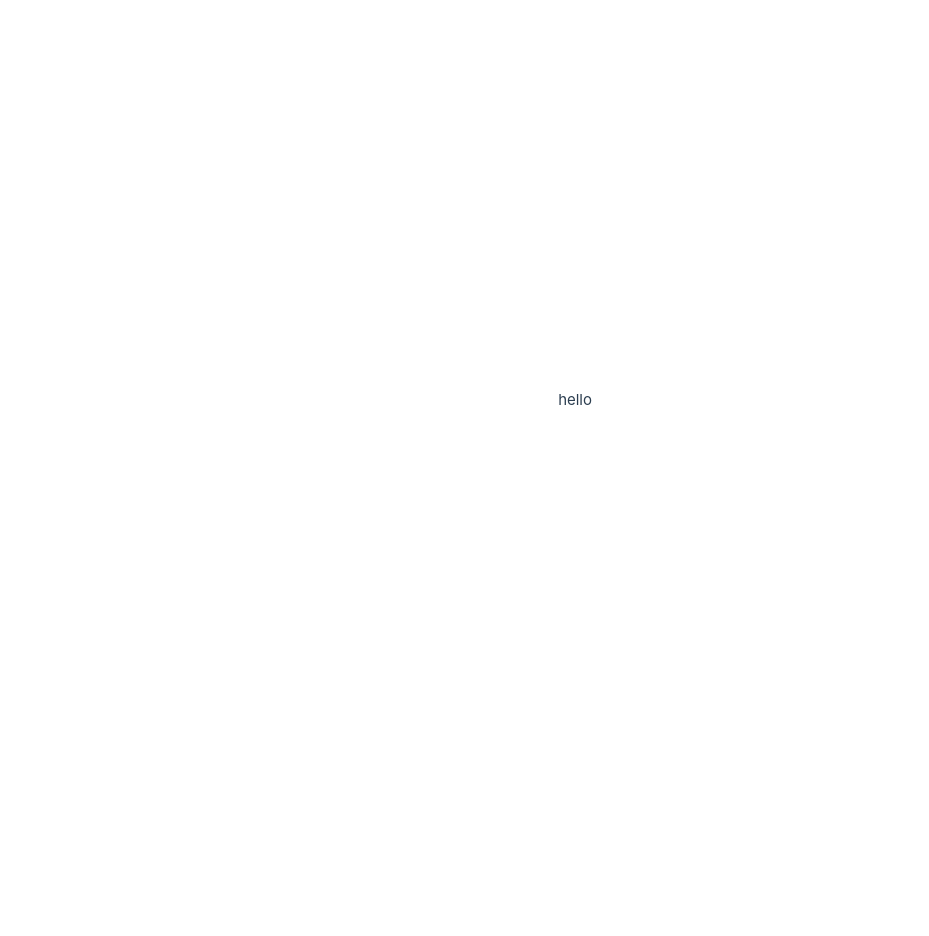
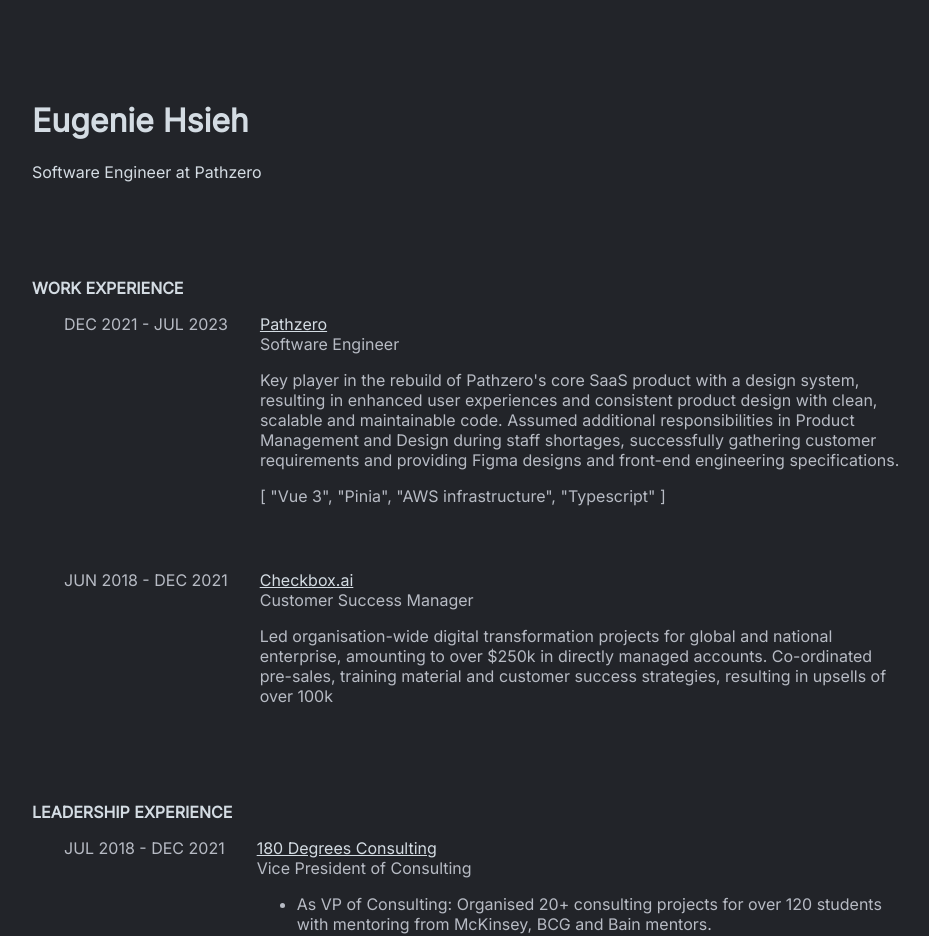
Before and after one commit to eugenie-hsieh/home, a Vue app: page / in a window 1280 px wide. Shown: the top 936 px of the page, without its empty margins (48-977 px from the left). Before the commit the page ends 800 px from the top, so only its background shows below. Built offline with nearby package versions, Linux system fonts and the light colour scheme.

Commit message:
added basic content and layout

```diff
--- a/package.json
+++ b/package.json
@@ -36,6 +36,7 @@
     "jsdom": "^22.1.0",
     "npm-run-all": "^4.1.5",
     "prettier": "^3.0.0",
+    "sass": "^1.66.1",
     "typescript": "~5.1.6",
     "vite": "^4.4.6",
     "vitest": "^0.33.0",
--- a/src/App.vue
+++ b/src/App.vue
@@ -1,11 +1,11 @@
 <script setup lang="ts">
+import DefaultLayout from './views/DefaultLayout.vue';
 </script>
 
 <template>
-  <header>
-    <div class="wrapper">hello</div>
-  </header>
+  <div>
+    <DefaultLayout> <router-view /></DefaultLayout>
+  </div>
 </template>
 
-<style scoped>
-</style>
+<style scoped></style>
--- a/src/assets/base.css
+++ b/src/assets/base.css
@@ -1,73 +1,8 @@
-/* color palette from <https://github.com/vuejs/theme> */
 :root {
-  --vt-c-white: #ffffff;
-  --vt-c-white-soft: #f8f8f8;
-  --vt-c-white-mute: #f2f2f2;
+  --layout-bg: #222429;
+  --layout-padding: 5rem;
 
-  --vt-c-black: #181818;
-  --vt-c-black-soft: #222222;
-  --vt-c-black-mute: #282828;
-
-  --vt-c-indigo: #2c3e50;
-
-  --vt-c-divider-light-1: rgba(60, 60, 60, 0.29);
-  --vt-c-divider-light-2: rgba(60, 60, 60, 0.12);
-  --vt-c-divider-dark-1: rgba(84, 84, 84, 0.65);
-  --vt-c-divider-dark-2: rgba(84, 84, 84, 0.48);
-
-  --vt-c-text-light-1: var(--vt-c-indigo);
-  --vt-c-text-light-2: rgba(60, 60, 60, 0.66);
-  --vt-c-text-dark-1: var(--vt-c-white);
-  --vt-c-text-dark-2: rgba(235, 235, 235, 0.64);
+  --white: #d4dce3;
+  --dull-white: #b7bbc4;
+  --orange: #df633e;
 }
-
-/* semantic color variables for this project */
-:root {
-  --color-background: var(--vt-c-white);
-  --color-background-soft: var(--vt-c-white-soft);
-  --color-background-mute: var(--vt-c-white-mute);
-
-  --color-border: var(--vt-c-divider-light-2);
-  --color-border-hover: var(--vt-c-divider-light-1);
-
-  --color-heading: var(--vt-c-text-light-1);
-  --color-text: var(--vt-c-text-light-1);
-
-  --section-gap: 160px;
-}
-
-@media (prefers-color-scheme: dark) {
-  :root {
-    --color-background: var(--vt-c-black);
-    --color-background-soft: var(--vt-c-black-soft);
-    --color-background-mute: var(--vt-c-black-mute);
-
-    --color-border: var(--vt-c-divider-dark-2);
-    --color-border-hover: var(--vt-c-divider-dark-1);
-
-    --color-heading: var(--vt-c-text-dark-1);
-    --color-text: var(--vt-c-text-dark-2);
-  }
-}
-
-*,
-*::before,
-*::after {
-  box-sizing: border-box;
-  margin: 0;
-  font-weight: normal;
-}
-
-body {
-  min-height: 100vh;
-  color: var(--color-text);
-  background: var(--color-background);
-  transition: color 0.5s, background-color 0.5s;
-  line-height: 1.6;
-  font-family: Inter, -apple-system, BlinkMacSystemFont, 'Segoe UI', Roboto, Oxygen, Ubuntu,
-    Cantarell, 'Fira Sans', 'Droid Sans', 'Helvetica Neue', sans-serif;
-  font-size: 15px;
-  text-rendering: optimizeLegibility;
-  -webkit-font-smoothing: antialiased;
-  -moz-osx-font-smoothing: grayscale;
-}
--- a/src/assets/main.css
+++ b/src/assets/main.css
@@ -1,35 +1,18 @@
 @import './base.css';
+@import url('https://fonts.googleapis.com/css?family=Inter');
 
-#app {
-  max-width: 1280px;
-  margin: 0 auto;
-  padding: 2rem;
-
-  font-weight: normal;
+html,
+body {
+  font-family: 'Inter', sans-serif;
 }
 
-a,
-.green {
-  text-decoration: none;
-  color: hsla(160, 100%, 37%, 1);
-  transition: 0.4s;
+body {
+  margin: 0;
 }
 
-@media (hover: hover) {
-  a:hover {
-    background-color: hsla(160, 100%, 37%, 0.2);
+a {
+  color: var(--white);
+  &:hover {
+    color: var(--orange);
   }
 }
-
-@media (min-width: 1024px) {
-  body {
-    display: flex;
-    place-items: center;
-  }
-
-  #app {
-    display: grid;
-    grid-template-columns: 1fr 1fr;
-    padding: 0 2rem;
-  }
-}
--- /dev/null
+++ b/src/components/homePage/Intro.vue
@@ -0,0 +1,10 @@
+<script setup></script>
+
+<template>
+  <div class="">
+    <h1>Eugenie Hsieh</h1>
+    <p>Software Engineer at Pathzero</p>
+  </div>
+</template>
+
+<style scoped lang="scss"></style>
--- /dev/null
+++ b/src/components/homePage/LeadershipExperiences.vue
@@ -0,0 +1,47 @@
+<script setup lang="ts">
+import ExperienceBlock from '../shared/ExperienceBlock.vue';
+import type { Experience } from './WorkExperiences.vue';
+
+const experiences: Experience[] = [
+  {
+    orgName: '180 Degrees Consulting',
+    orgLink: 'www.180dc.org',
+    role: 'Vice President of Consulting',
+    duration: 'JUL 2018 - DEC 2021',
+  },
+];
+</script>
+
+<template>
+  <div class="experiences">
+    <strong>LEADERSHIP EXPERIENCE</strong>
+    <ExperienceBlock
+      v-for="experience in experiences"
+      :key="experience.orgName"
+      :experience="experience"
+    >
+      <template #experience__description>
+        <ul>
+          <li>
+            As VP of Consulting: Organised 20+ consulting projects for over 120 students with
+            mentoring from McKinsey, BCG and Bain mentors.
+          </li>
+          <li>
+            As Consulting Director: Improved internal processes and training to improve the quality
+            of consulting experience for students and clients.
+          </li>
+          <li>
+            As Project Leader: Recommended a website redesign from heuristic-led principles to
+            increase volunteer acquisition by 120%.
+          </li>
+        </ul>
+      </template>
+    </ExperienceBlock>
+  </div>
+</template>
+
+<style scoped lang="scss">
+.experiences {
+  padding-top: 2rem;
+}
+</style>
--- /dev/null
+++ b/src/components/homePage/WorkExperiences.vue
@@ -0,0 +1,53 @@
+<script setup lang="ts">
+import ExperienceBlock from '../shared/ExperienceBlock.vue';
+
+export type Experience = {
+  orgName: string;
+  orgLink: string;
+  role: string;
+  duration: string;
+  description?: string;
+  technologies?: string[];
+};
+
+const experiences: Experience[] = [
+  {
+    orgName: 'Pathzero',
+    orgLink: 'www.pathzero.com',
+    role: 'Software Engineer',
+    duration: 'DEC 2021 - JUL 2023',
+    description:
+      "Key player in the rebuild of Pathzero's core SaaS product with a design system, resulting in enhanced user experiences and consistent product design with clean, scalable and maintainable code. Assumed additional responsibilities in Product Management and Design during staff shortages, successfully gathering customer requirements and providing Figma designs and front-end engineering specifications.",
+    technologies: ['Vue 3', 'Pinia', 'AWS infrastructure', 'Typescript'],
+  },
+  {
+    orgName: 'Checkbox.ai',
+    orgLink: 'www.checkbox.ai',
+    role: 'Customer Success Manager',
+    duration: 'JUN 2018 - DEC 2021',
+    description:
+      'Led organisation-wide digital transformation projects for global and national enterprise, amounting to over $250k in directly managed accounts. Co-ordinated pre-sales, training material and customer success strategies, resulting in upsells of over 100k',
+  },
+];
+</script>
+
+<template>
+  <div class="experiences">
+    <strong>WORK EXPERIENCE</strong>
+    <ExperienceBlock
+      v-for="experience in experiences"
+      :key="experience.orgName"
+      :experience="experience"
+    >
+      <template #experience__description>
+        <p>{{ experience.description }}</p>
+      </template>
+    </ExperienceBlock>
+  </div>
+</template>
+
+<style scoped lang="scss">
+.experiences {
+  padding-top: 5rem;
+}
+</style>
--- /dev/null
+++ b/src/components/shared/ExperienceBlock.vue
@@ -0,0 +1,38 @@
+<script setup lang="ts">
+import type { Experience } from '../homePage/WorkExperiences.vue';
+
+interface Props {
+  experience: Experience;
+}
+const props = defineProps<Props>();
+</script>
+
+<template>
+  <div class="experience">
+    <div class="duration">
+      {{ props.experience.duration }}
+    </div>
+    <div class="details">
+      <a :href="props.experience.orgLink" target="_blank">{{ props.experience.orgName }}</a>
+      <div>{{ props.experience.role }}</div>
+      <slot class="description" name="experience__description"></slot>
+      {{ props.experience.technologies }}
+    </div>
+  </div>
+</template>
+
+<style scoped lang="scss">
+.experience {
+  padding: 1rem 2rem 3rem;
+  color: var(--dull-white);
+  display: flex; // TODO: remove flex for smaller widths
+
+  .duration {
+    padding-right: 2rem;
+    min-width: 10rem;
+  }
+  .details {
+    max-width: 40rem;
+  }
+}
+</style>
--- /dev/null
+++ b/src/views/DefaultLayout.vue
@@ -0,0 +1,18 @@
+<template>
+  <div class="background">
+    <main class="content">
+      <slot />
+    </main>
+  </div>
+</template>
+
+<style scoped lang="scss">
+.background {
+  background-color: var(--layout-bg);
+  padding: var(--layout-padding);
+
+  .content {
+    color: var(--white);
+  }
+}
+</style>
--- a/src/views/HomeView.vue
+++ b/src/views/HomeView.vue
@@ -1,6 +1,13 @@
 <script setup lang="ts">
+import WorkExperiences from '../components/homePage/WorkExperiences.vue';
+import Intro from '../components/homePage/Intro.vue';
+import LeadershipExperiences from '../components/homePage/LeadershipExperiences.vue';
 </script>
 
 <template>
-  <main>Home</main>
+  <div>
+    <Intro />
+    <WorkExperiences />
+    <LeadershipExperiences />
+  </div>
 </template>
```
Also changed, not shown: 1 other file (tests, documents, lock files or other folders).
